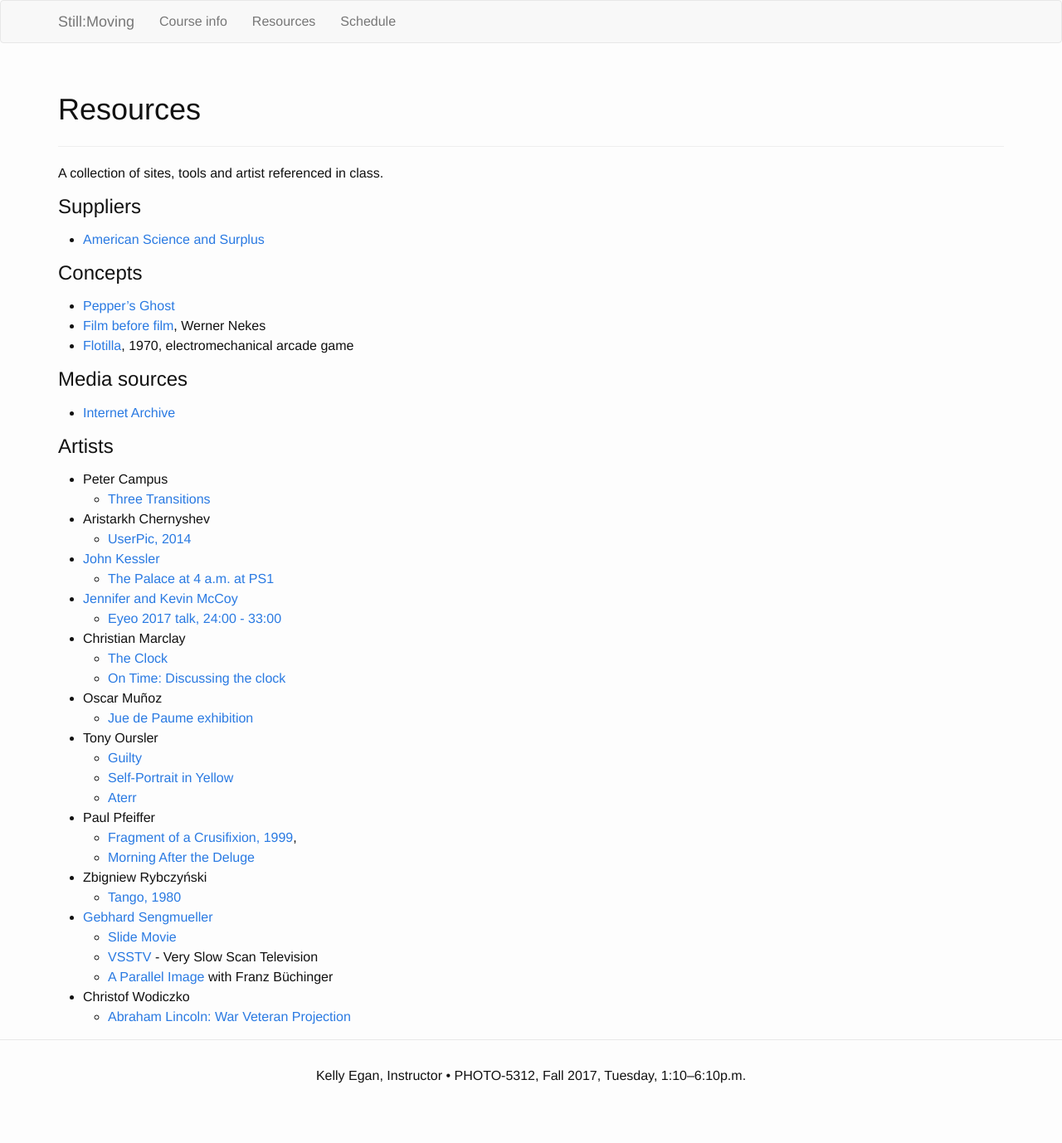
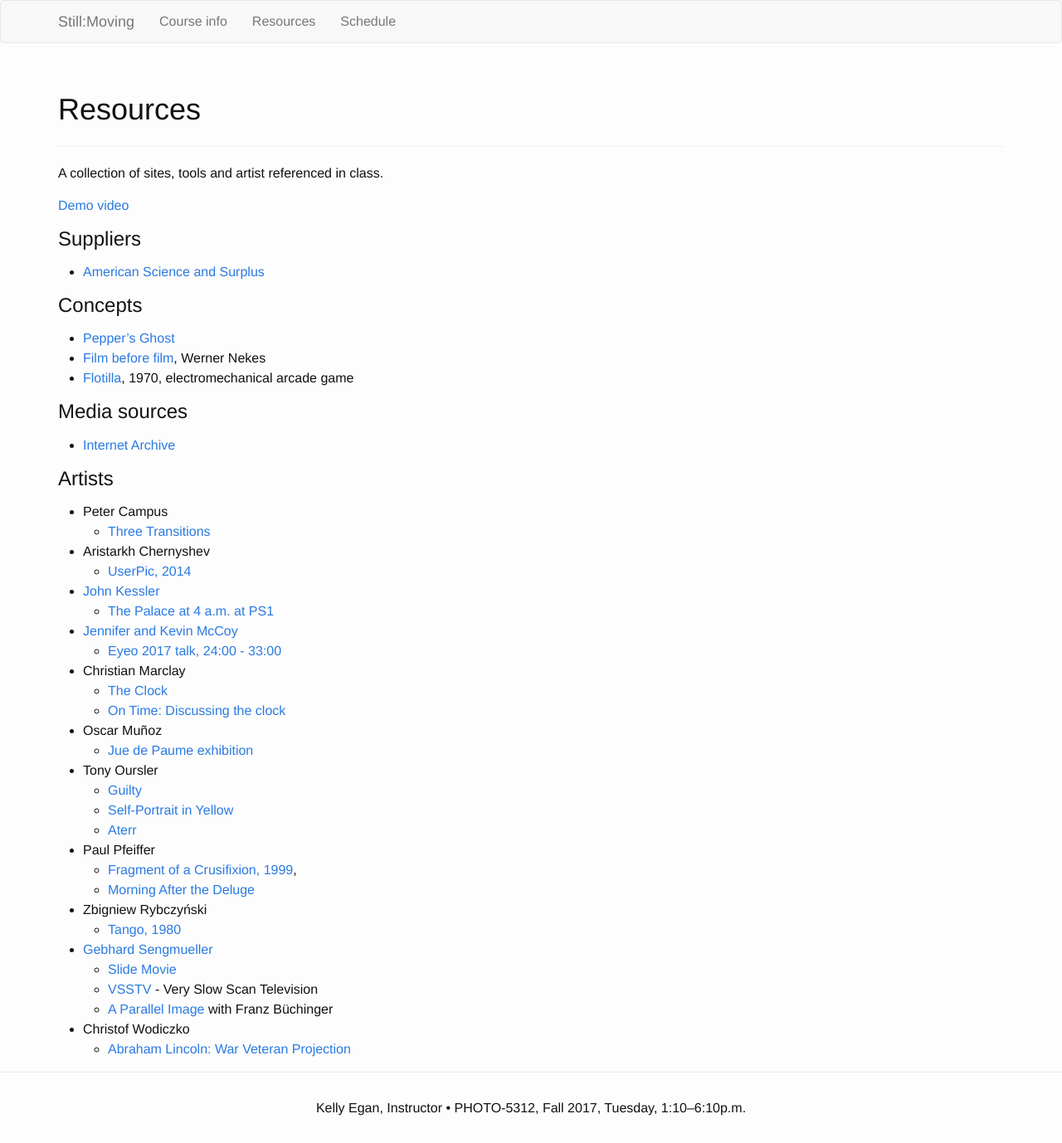
Before and after one commit to kellyegan/StillMoving, a Jekyll site: the page built from resources.md, in a window 1280 px wide. Shown: the whole page at 83% size. Built offline with Jekyll 4.4.1, drawn with Linux system fonts in a browser that asks for light colours; before the commit the page ends 1339 px from its top, so only the background shows below that.

Commit message:
Add demo video link

```diff
--- a/resources.md
+++ b/resources.md
@@ -5,6 +5,8 @@ permalink: /resources/
 ---
 
 A collection of sites, tools and artist referenced in class.
+
+[Demo video](https://www.dropbox.com/s/gfxe24sjc5ey49l/09262017_granoffview.mov?dl=0)
 
 ### Suppliers
 
```
